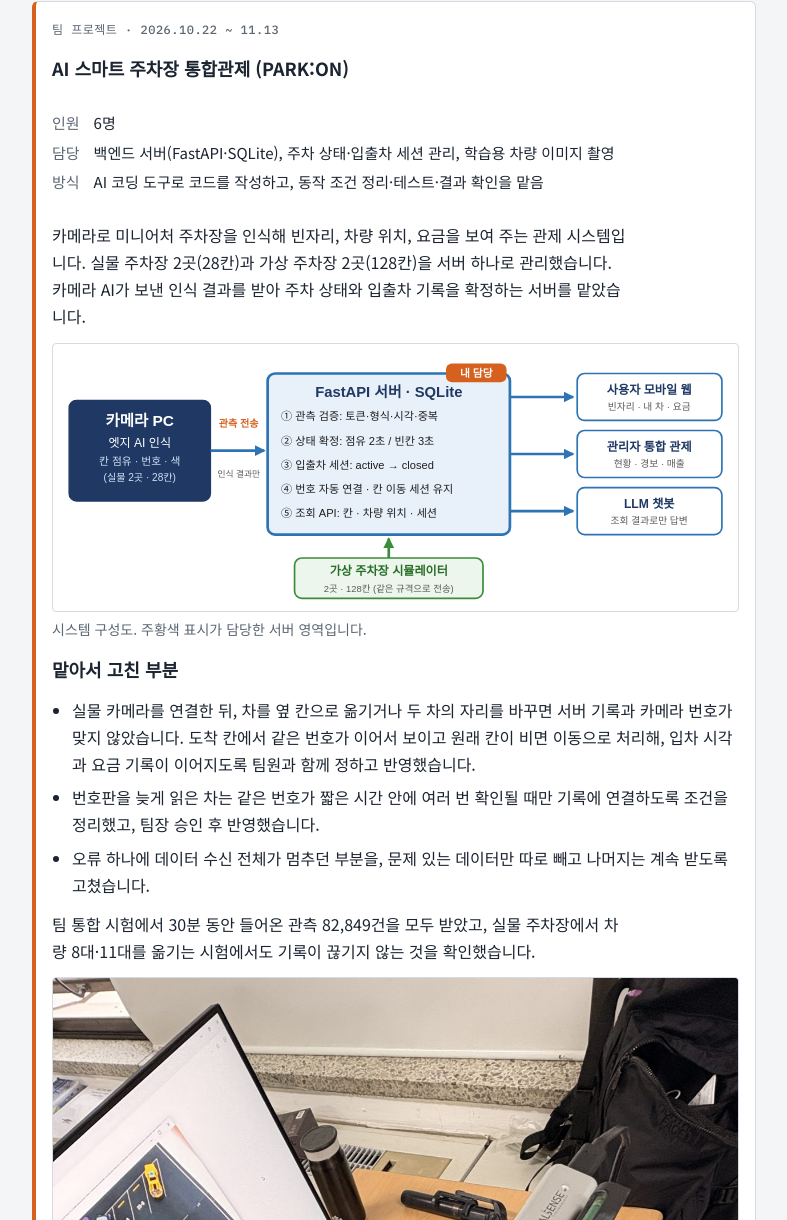
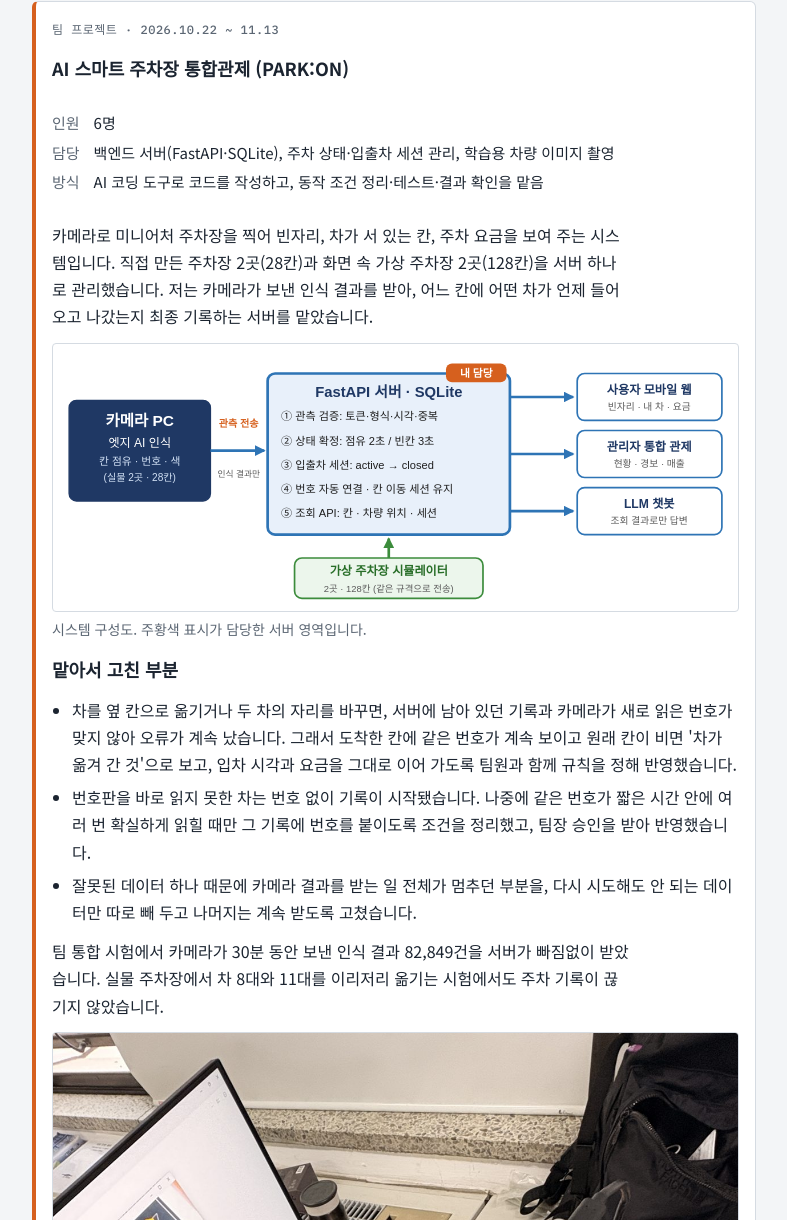
Before and after one commit to huks13/portfolio, a plain HTML site: page index.html in a window 1280 px wide. Shown: the part 343-1563 px from the top of the page, without its empty margins (246-1033 px from the left). Drawn offline with Linux system fonts and the light colour scheme; a web font is replaced by a local one.

Commit message:
주차장 프로젝트 설명을 쉬운 말로 정리
Co-Authored-By: Claude Opus 5.5 <noreply@anthropic.com>
Claude-Session: https://claude.ai/code/session_01TkWH6vbe4SsCzvsTdHdLAy

```diff
--- a/index.html
+++ b/index.html
@@ -93,18 +93,18 @@ footer{font-size:13px;color:var(--muted);border-top:1px solid var(--line);paddin
       <dt>담당</dt><dd>백엔드 서버(FastAPI·SQLite), 주차 상태·입출차 세션 관리, 학습용 차량 이미지 촬영</dd>
       <dt>방식</dt><dd>AI 코딩 도구로 코드를 작성하고, 동작 조건 정리·테스트·결과 확인을 맡음</dd>
     </dl>
-    <p>카메라로 미니어처 주차장을 인식해 빈자리, 차량 위치, 요금을 보여 주는 관제 시스템입니다. 실물 주차장 2곳(28칸)과 가상 주차장 2곳(128칸)을 서버 하나로 관리했습니다. 카메라 AI가 보낸 인식 결과를 받아 주차 상태와 입출차 기록을 확정하는 서버를 맡았습니다.</p>
+    <p>카메라로 미니어처 주차장을 찍어 빈자리, 차가 서 있는 칸, 주차 요금을 보여 주는 시스템입니다. 직접 만든 주차장 2곳(28칸)과 화면 속 가상 주차장 2곳(128칸)을 서버 하나로 관리했습니다. 저는 카메라가 보낸 인식 결과를 받아, 어느 칸에 어떤 차가 언제 들어오고 나갔는지 최종 기록하는 서버를 맡았습니다.</p>
     <figure class="diagram">
       <img src="media/system_diagram.svg" alt="카메라 PC에서 FastAPI 서버로 관측을 보내고, 서버가 사용자 웹·관리자 관제·챗봇에 데이터를 주는 구성도" width="1000" height="380">
       <figcaption>시스템 구성도. 주황색 표시가 담당한 서버 영역입니다.</figcaption>
     </figure>
     <h3>맡아서 고친 부분</h3>
     <ul>
-      <li>실물 카메라를 연결한 뒤, 차를 옆 칸으로 옮기거나 두 차의 자리를 바꾸면 서버 기록과 카메라 번호가 맞지 않았습니다. 도착 칸에서 같은 번호가 이어서 보이고 원래 칸이 비면 이동으로 처리해, 입차 시각과 요금 기록이 이어지도록 팀원과 함께 정하고 반영했습니다.</li>
-      <li>번호판을 늦게 읽은 차는 같은 번호가 짧은 시간 안에 여러 번 확인될 때만 기록에 연결하도록 조건을 정리했고, 팀장 승인 후 반영했습니다.</li>
-      <li>오류 하나에 데이터 수신 전체가 멈추던 부분을, 문제 있는 데이터만 따로 빼고 나머지는 계속 받도록 고쳤습니다.</li>
+      <li>차를 옆 칸으로 옮기거나 두 차의 자리를 바꾸면, 서버에 남아 있던 기록과 카메라가 새로 읽은 번호가 맞지 않아 오류가 계속 났습니다. 그래서 도착한 칸에 같은 번호가 계속 보이고 원래 칸이 비면 '차가 옮겨 간 것'으로 보고, 입차 시각과 요금을 그대로 이어 가도록 팀원과 함께 규칙을 정해 반영했습니다.</li>
+      <li>번호판을 바로 읽지 못한 차는 번호 없이 기록이 시작됐습니다. 나중에 같은 번호가 짧은 시간 안에 여러 번 확실하게 읽힐 때만 그 기록에 번호를 붙이도록 조건을 정리했고, 팀장 승인을 받아 반영했습니다.</li>
+      <li>잘못된 데이터 하나 때문에 카메라 결과를 받는 일 전체가 멈추던 부분을, 다시 시도해도 안 되는 데이터만 따로 빼 두고 나머지는 계속 받도록 고쳤습니다.</li>
     </ul>
-    <p>팀 통합 시험에서 30분 동안 들어온 관측 82,849건을 모두 받았고, 실물 주차장에서 차량 8대·11대를 옮기는 시험에서도 기록이 끊기지 않는 것을 확인했습니다.</p>
+    <p>팀 통합 시험에서 카메라가 30분 동안 보낸 인식 결과 82,849건을 서버가 빠짐없이 받았습니다. 실물 주차장에서 차 8대와 11대를 이리저리 옮기는 시험에서도 주차 기록이 끊기지 않았습니다.</p>
     <figure>
       <img src="media/parking_capture.jpg" alt="RealSense 카메라를 삼각대에 달아 미니어처 주차장을 촬영하는 모습과 모니터의 촬영 프로그램 화면" width="1200" height="1600" loading="lazy">
       <figcaption>RealSense D435로 학습용 차량 이미지를 촬영하는 장면</figcaption>
```
